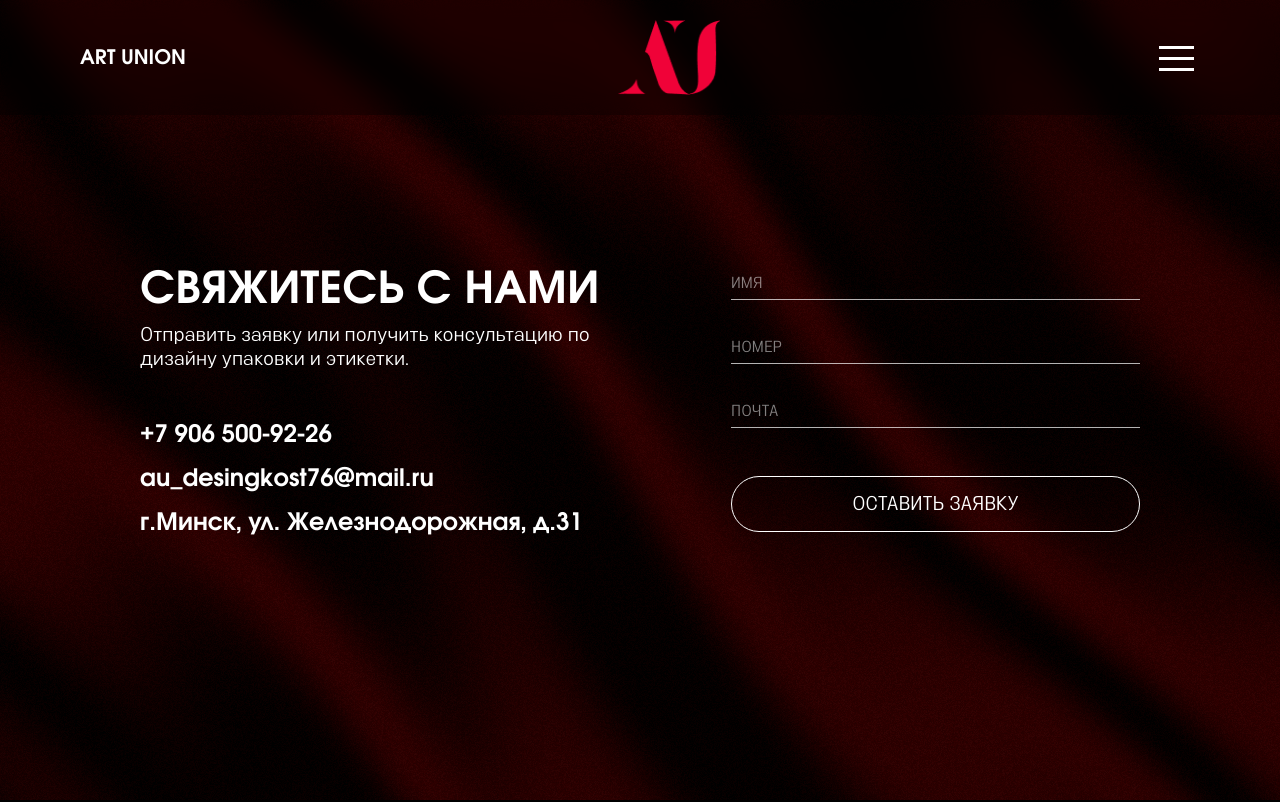
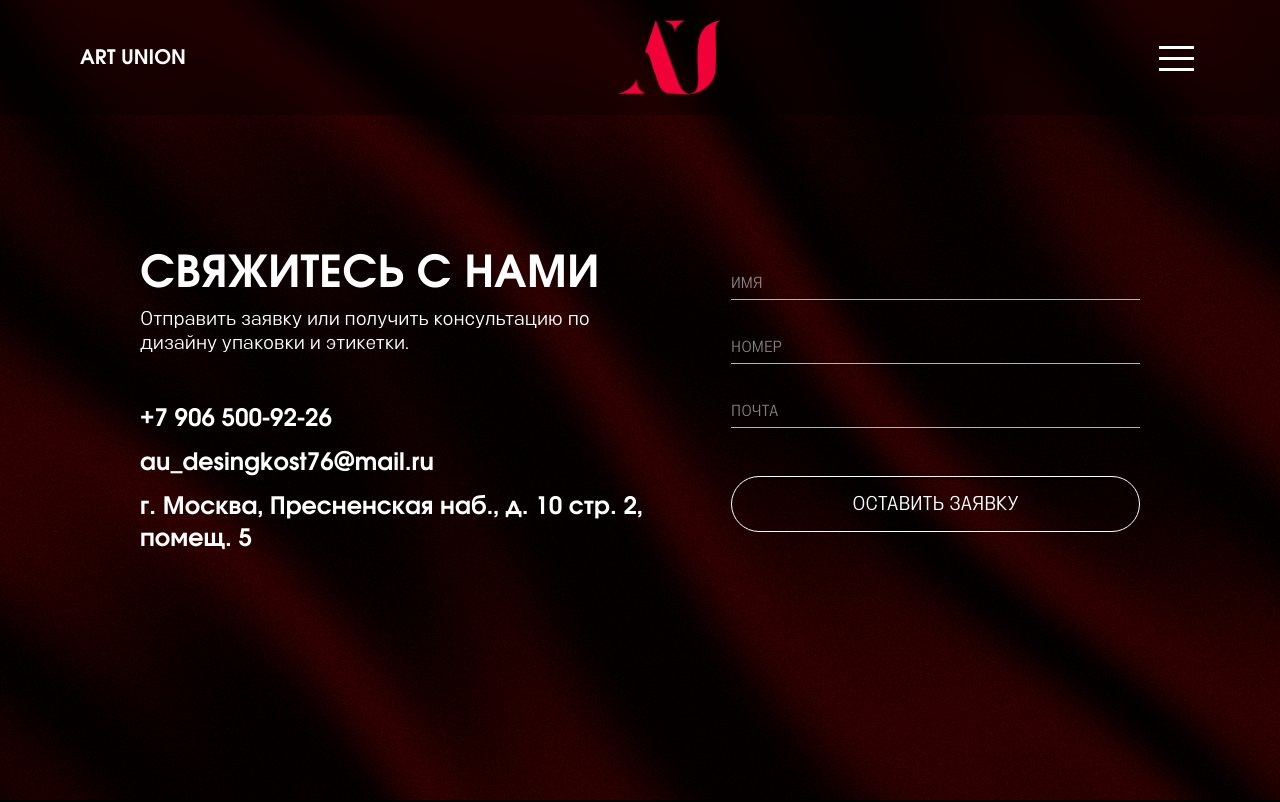
Before and after one commit to motfisi/art-union-frontend, a Next.js app: page /contacts in a window 1280 px wide. Shown: the top 802 px of the page. Built offline with nearby package versions, Linux system fonts and the light colour scheme.

Commit message:
feat: update info

```diff
--- a/src/components/ContactsPage/index.tsx
+++ b/src/components/ContactsPage/index.tsx
@@ -117,7 +117,9 @@ const ContactsPage: FC = () => {
             <Box display="flex" flexDirection="column" gap="12px">
               <ContactText>+7 906 500-92-26</ContactText>
               <ContactText>au_desingkost76@mail.ru</ContactText>
-              <ContactText>г.Минск, ул. Железнодорожная, д.31</ContactText>
+              <ContactText>
+                г. Москва, Пресненская наб., д. 10 стр. 2, помещ. 5
+              </ContactText>
             </Box>
           )}
         </Box>
@@ -184,7 +186,9 @@ const ContactsPage: FC = () => {
           <Box display="flex" flexDirection="column" gap="12px">
             <ContactText>+7 906 500-92-26</ContactText>
             <ContactText>au_desingkost76@mail.ru</ContactText>
-            <ContactText>г.Минск, ул. Железнодорожная, д.31</ContactText>
+            <ContactText>
+              г. Москва, Пресненская наб., д. 10 стр. 2, помещ. 5
+            </ContactText>
           </Box>
         )}
       </Container>
--- a/src/components/Footer/index.tsx
+++ b/src/components/Footer/index.tsx
@@ -44,8 +44,8 @@ const Footer: FC = () => {
         <Line />
         <ContactsContainer>
           <ContactWrapper>
+            <HrefText href="tel:+79267769296">+7 (926) 776-92-96</HrefText>
             <HrefText href="tel:+79267769296">+7 (906) 500-92-26</HrefText>
-            <HrefText href="tel:+79267769296">+7 (926) 776-92-96</HrefText>
           </ContactWrapper>
 
           <ContactWrapper>
--- a/src/components/ServicesPage/styles.ts
+++ b/src/components/ServicesPage/styles.ts
@@ -52,8 +52,8 @@ export const MarqueeContainer = styled(Box)(({ theme }) => ({
   },
 
   "@keyframes marquee": {
-    "0%": { transform: "translateX(0)" },
-    "100%": { transform: "translateX(-50%)" },
+    "0%": { transform: "translateX(-50%)" },
+    "100%": { transform: "translateX(0)" },
   },
 
   [theme.breakpoints.down("md")]: {
```
Also changed, not shown: 2 other files (tests, documents, lock files or other folders).
